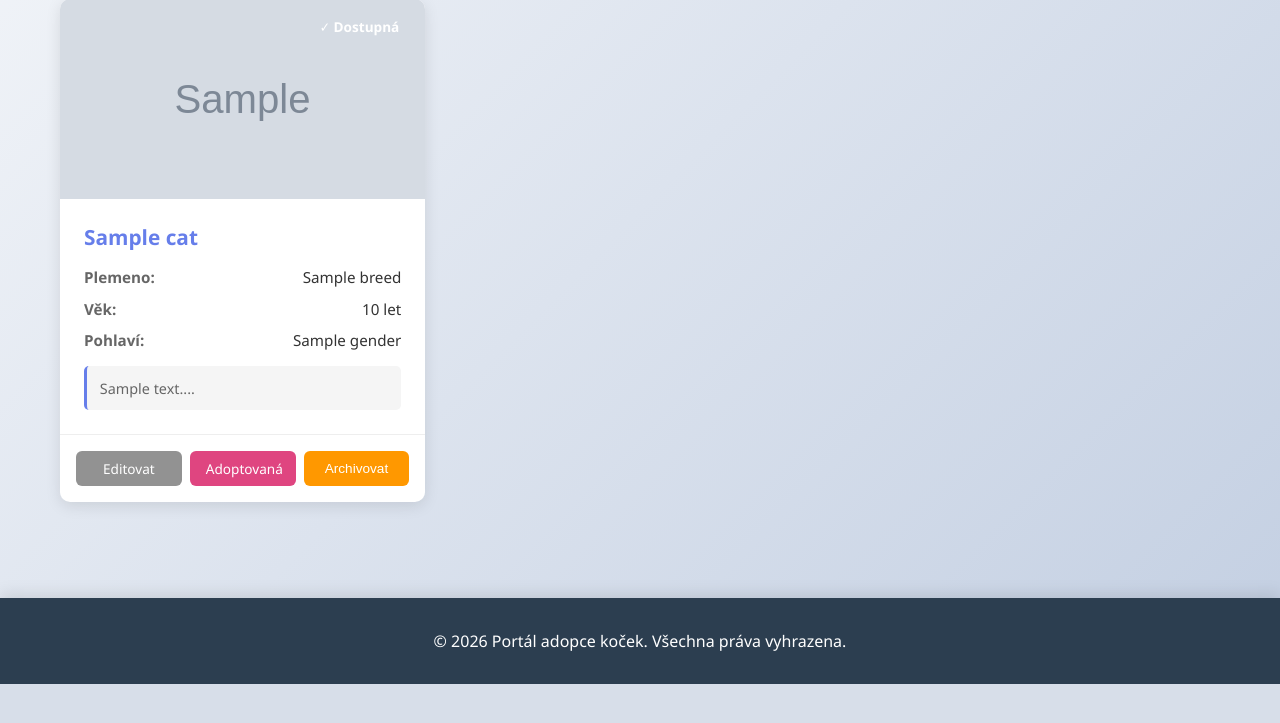
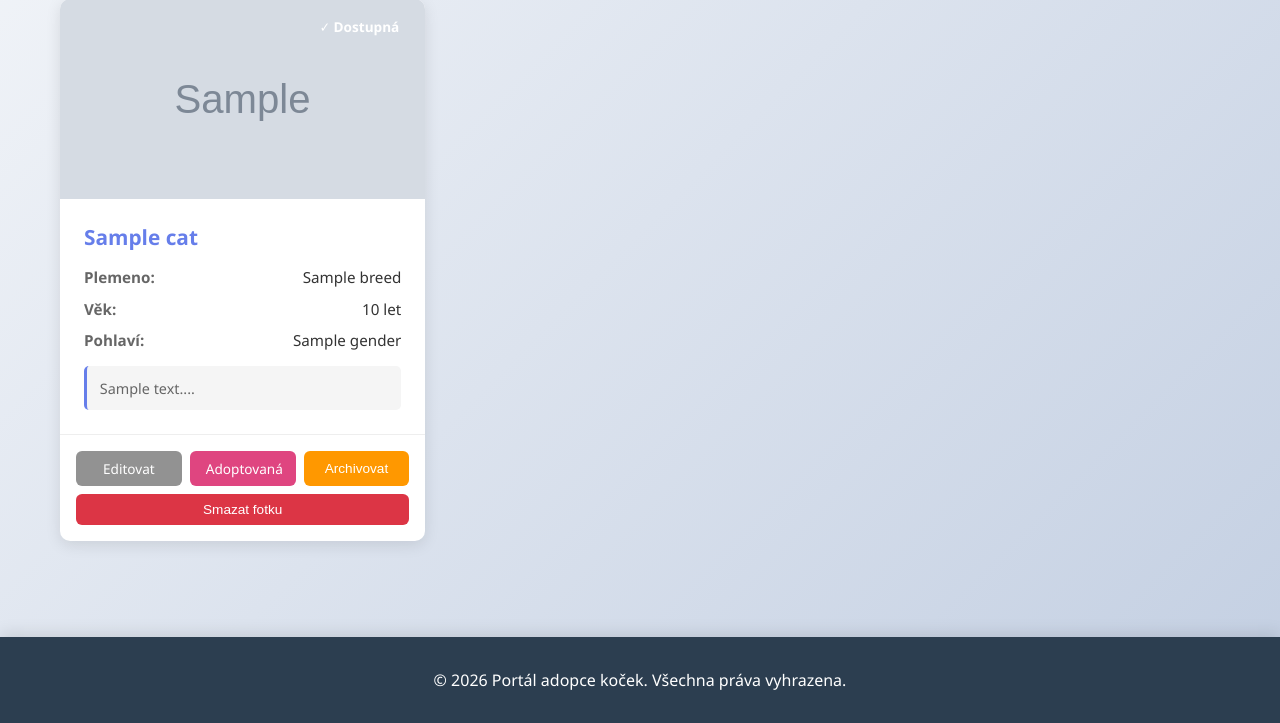
Before and after one commit to Veka741/WebProjekt3, a CodeIgniter 4 app: the page made by app/Views/manage.php in a window 1280 px wide. Shown: the part 266-989 px from the top of the page. Before the commit the page ends 950 px from the top, so only its background shows below. Run offline with PHP 8.4 and a stand-in for CodeIgniter, Linux system fonts and the light colour scheme; the template is opened without the code that fills it: most values are stand-ins (such as "Sample title", 1, 10 or a date in 2020); grey boxes marked "Sample" are stand-in pictures; data that the repository does not hold is empty; some libraries are stand-ins or nearby versions.

Commit message:
Add photo deletion to the management page
Move photo deletion (required for the photos table) to "Správa": each cat
card gets a "Smazat fotku" button that soft-deletes the cat's photo via a
confirmation modal. The listing query now also returns photo_id and only
joins non-deleted photos.

Co-Authored-By: Claude Opus 4.8 <noreply@anthropic.com>

```diff
--- a/app/Config/Routes.php
+++ b/app/Config/Routes.php
@@ -33,6 +33,7 @@ $routes->group('manage', function (RouteCollection $routes) {
     $routes->get('edit/(:num)',     'Manage::edit/$1');
     $routes->post('edit/(:num)',    'Manage::edit/$1');
     $routes->get('soft-delete/(:num)', 'Manage::softDelete/$1');
+    $routes->get('delete-photo/(:num)', 'Manage::deletePhoto/$1');
     $routes->get('adopt/(:num)',    'Manage::adopt/$1');
 });
 
--- a/app/Models/Cat.php
+++ b/app/Models/Cat.php
@@ -52,8 +52,8 @@ class Cat extends Model
     public function getCatsWithDetails(?string $status = null): array
     {
         $builder = $this
-            ->select('cats.*, ANY_VALUE(photos.image_path) AS photo, GROUP_CONCAT(DISTINCT breeds.name SEPARATOR ", ") AS breed')
-            ->join('photos', 'photos.cat_id = cats.id', 'left')
+            ->select('cats.*, ANY_VALUE(photos.id) AS photo_id, ANY_VALUE(photos.image_path) AS photo, GROUP_CONCAT(DISTINCT breeds.name SEPARATOR ", ") AS breed')
+            ->join('photos', 'photos.cat_id = cats.id AND photos.deleted_at IS NULL', 'left')
             ->join('cat_breeds', 'cat_breeds.cat_id = cats.id', 'left')
             ->join('breeds', 'breeds.id = cat_breeds.breed_id', 'left')
             ->where('cats.deleted_at', null)
--- a/app/Views/manage.php
+++ b/app/Views/manage.php
@@ -67,6 +67,10 @@
                         <?php endif; ?>
                         <button type="button" class="btn btn-small btn-archive"
                                 onclick="openDeleteModal('<?= site_url('manage/soft-delete/'.$cat['id']) ?>', '<?= esc($cat['name'], 'js') ?>')">Archivovat</button>
+                        <?php if (!empty($cat['photo_id'])): ?>
+                            <button type="button" class="btn btn-small btn-photo-delete"
+                                    onclick="openPhotoModal('<?= site_url('manage/delete-photo/'.$cat['photo_id']) ?>', '<?= esc($cat['name'], 'js') ?>')">Smazat fotku</button>
+                        <?php endif; ?>
                     </div>
                 </div>
             <?php endforeach; ?>
@@ -86,6 +90,18 @@
     </div>
 </div>
 
+<!-- Modální okno pro potvrzení smazání fotky -->
+<div class="modal-overlay" id="photoModal">
+    <div class="modal-box">
+        <h3>Smazat fotku?</h3>
+        <p>Opravdu chcete smazat fotku kočky <strong id="photoModalName"></strong>? Fotka bude označena jako smazaná (softdelete).</p>
+        <div class="modal-actions">
+            <button type="button" class="btn modal-btn-cancel" onclick="closePhotoModal()">Zrušit</button>
+            <a href="#" id="photoModalConfirm" class="btn modal-btn-confirm">Smazat fotku</a>
+        </div>
+    </div>
+</div>
+
 <script>
     function openDeleteModal(url, name) {
         document.getElementById('deleteModalName').textContent = name;
@@ -98,6 +114,18 @@
     // Zavření kliknutím mimo okno
     document.getElementById('deleteModal').addEventListener('click', function (e) {
         if (e.target === this) closeDeleteModal();
+    });
+
+    function openPhotoModal(url, name) {
+        document.getElementById('photoModalName').textContent = name;
+        document.getElementById('photoModalConfirm').setAttribute('href', url);
+        document.getElementById('photoModal').classList.add('open');
+    }
+    function closePhotoModal() {
+        document.getElementById('photoModal').classList.remove('open');
+    }
+    document.getElementById('photoModal').addEventListener('click', function (e) {
+        if (e.target === this) closePhotoModal();
     });
 </script>
 
@@ -164,6 +192,15 @@
 
     .btn-archive:hover {
         background-color: #e68900;
+    }
+
+    .btn-photo-delete {
+        background-color: #dc3545;
+        color: white;
+    }
+
+    .btn-photo-delete:hover {
+        background-color: #b02a37;
     }
 
     .cats-cards {
```
Also changed, not shown: app/Controllers/Manage.php (+24 -0 lines).
